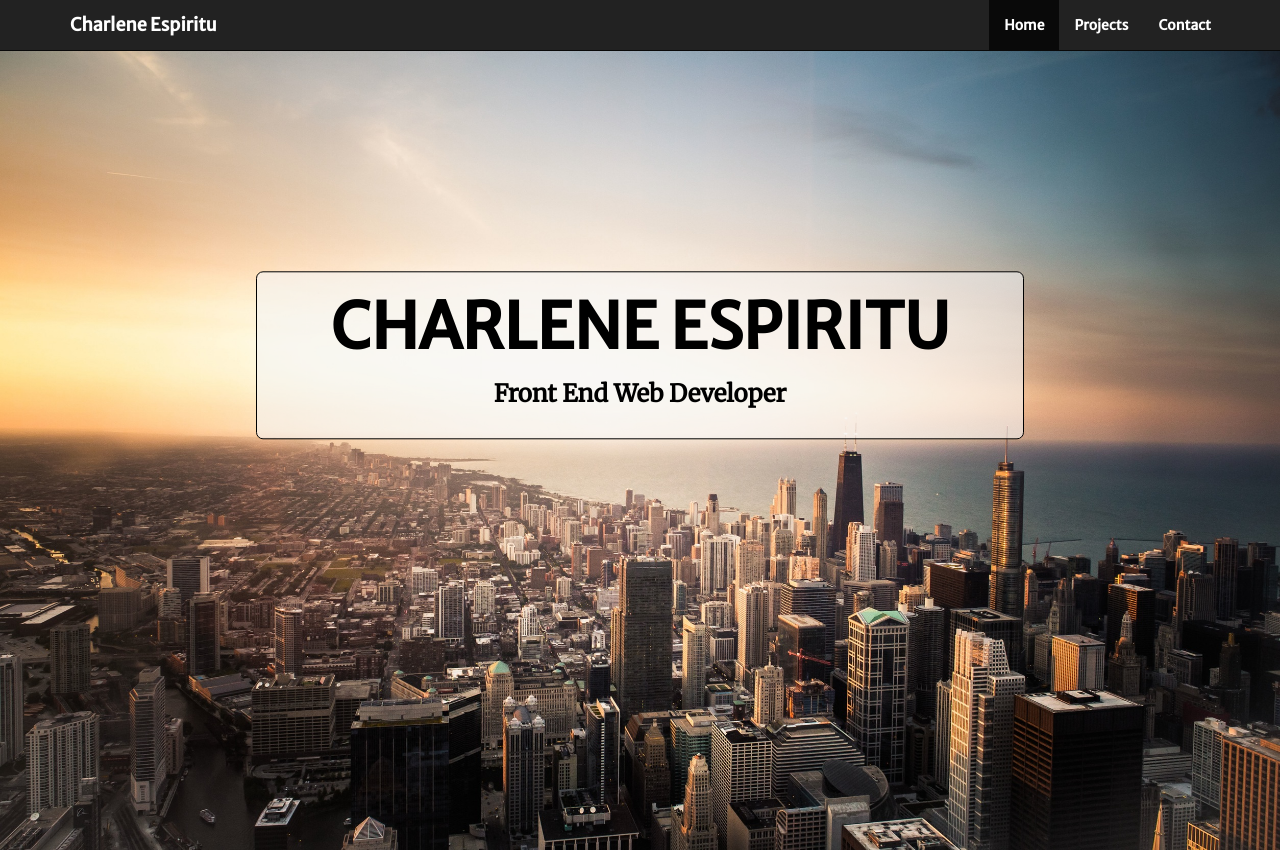
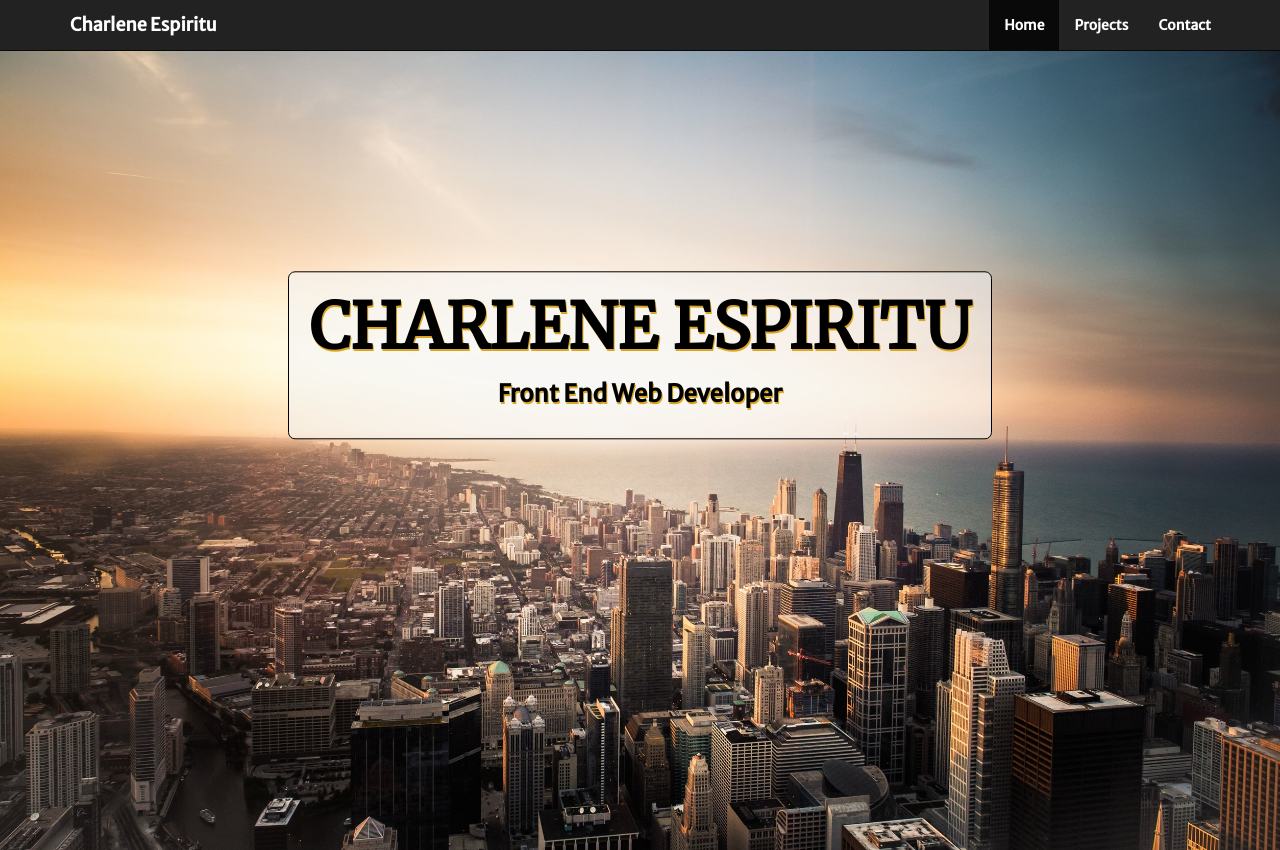
Before and after one commit to cespirit/portfolio, a website: page index.html in a window 1280 px wide. Shown: the top 850 px of the page. Drawn offline with nearby package versions, Linux system fonts and the light colour scheme.

Commit message:
Update readme and added text shadow to home masthead

```diff
--- a/stylesheets/style.scss
+++ b/stylesheets/style.scss
@@ -94,17 +94,20 @@ h1, h2 {
 		  	border: 1px solid #000;
 		  	border-radius: 7px;
 		  	padding: 20px 10px;
-		  	width: 60%;
+		  	width: 55%;
+		  	text-shadow: 1px 2px goldenrod;
+		}
+
+		h1, h3 {
+			font-weight: 700;
 		}
 
 		h1 {
-			font-family: "Merriweather Sans", sans-serif;
-			font-weight: 700;
 			margin-top: 0;
 		}
 
 		h3 {
-			font-weight: 700;
+			font-family: "Merriweather Sans", sans-serif;
 		}
 	}
 
```
Also changed, not shown: README.md, css/style.min.css, stylesheets/style.css, 1 other file.
